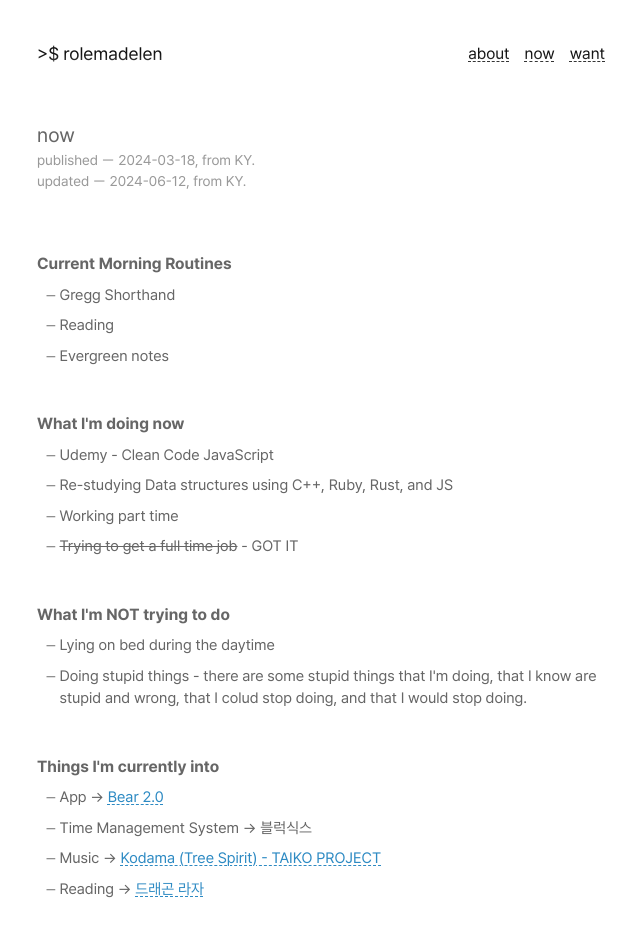
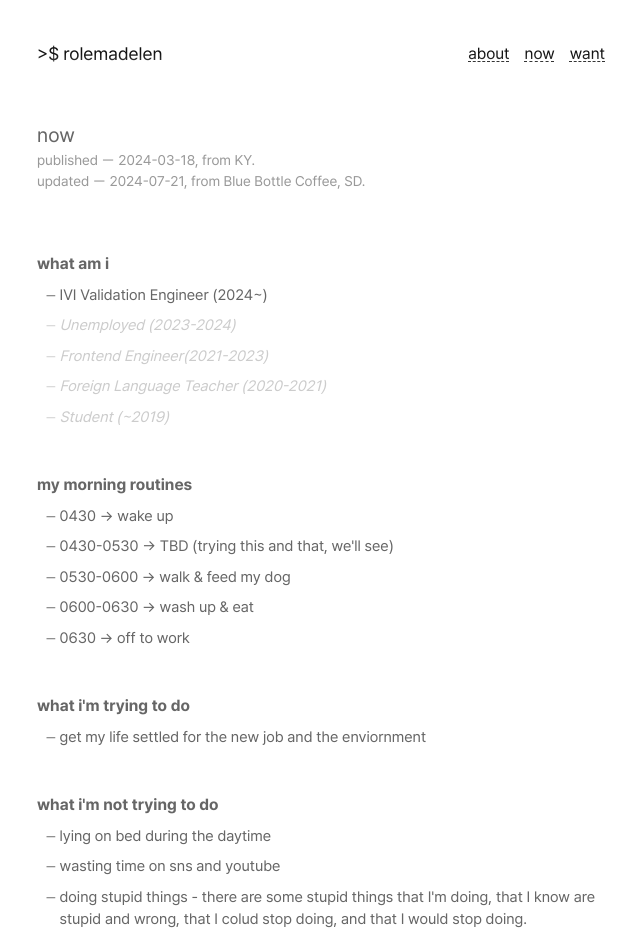
Before and after one commit to raselshikdar/blog.rasel.us.kg, a Next.js app: page /now in a window 1280 px wide. Shown: the top 952 px of the page, without its empty margins (319-959 px from the left). Built offline with nearby package versions, Linux system fonts and the light colour scheme.

Commit message:
now page updated

```diff
--- a/src/pages/now/index.tsx
+++ b/src/pages/now/index.tsx
@@ -33,43 +33,62 @@ const Now = () => {
           <h1 className={styles.title}>now</h1>
           <div className={styles.date}>
             <span>published ー 2024-03-18, from KY.</span>
-            <span>updated ー 2024-06-12, from KY.</span>
+            <span>updated ー 2024-07-21, from Blue Bottle Coffee, SD.</span>
+            {/* Blue Bottle Coffee, 3725 Paseo Pl #1060, San Diego, CA 92130 */}
           </div>
         </div>
         <main className={styles.main}>
           <div className={styles.section}>
             <div className={styles.title}>
-              <strong>Current Morning Routines</strong>
+              <strong>what am i</strong>
             </div>
             <ul className={styles.list}>
-              <li>Gregg Shorthand</li>
-              <li>Reading</li>
-              <li>Evergreen notes</li>
+              <li>IVI Validation Engineer (2024~)</li>
+              <li className={styles.greyed}>
+                <i>Unemployed (2023-2024)</i>
+              </li>
+              <li className={styles.greyed}>
+                <i>Frontend Engineer(2021-2023)</i>
+              </li>
+              <li className={styles.greyed}>
+                <i>Foreign Language Teacher (2020-2021)</i>
+              </li>
+              <li className={styles.greyed}>
+                <i>Student (~2019)</i>
+              </li>
+            </ul>
+          </div>
+          <div className={styles.section}>
+            <div className={styles.title}>
+              <strong>my morning routines</strong>
+            </div>
+            <ul className={styles.list}>
+              <li>0430 → wake up</li>
+              <li>0430-0530 → TBD (trying this and that, we'll see)</li>
+              <li>0530-0600 → walk & feed my dog</li>
+              <li>0600-0630 → wash up & eat</li>
+              <li>0630 → off to work</li>
             </ul>
           </div>
 
           <div className={styles.section}>
             <div className={styles.title}>
-              <strong>What I'm doing now</strong>
+              <strong>what i'm trying to do</strong>
             </div>
             <ul className={styles.list}>
-              <li>Udemy - Clean Code JavaScript</li>
-              <li>Re-studying Data structures using C++, Ruby, Rust, and JS</li>
-              <li>Working part time</li>
-              <li>
-                <del>Trying to get a full time job</del> - GOT IT
-              </li>
+              <li>get my life settled for the new job and the enviornment</li>
             </ul>
           </div>
 
           <div className={styles.section}>
             <div className={styles.title}>
-              <strong>What I'm NOT trying to do</strong>
+              <strong>what i'm not trying to do</strong>
             </div>
             <ul className={styles.list}>
-              <li>Lying on bed during the daytime</li>
+              <li>lying on bed during the daytime</li>
+              <li>wasting time on sns and youtube</li>
               <li>
-                Doing stupid things - there are some stupid things that I'm
+                doing stupid things - there are some stupid things that I'm
                 doing, that I know are stupid and wrong, that I colud stop
                 doing, and that I would stop doing.
               </li>
@@ -78,23 +97,16 @@ const Now = () => {
 
           <div className={styles.section}>
             <div className={styles.title}>
-              <strong>Things I'm currently into</strong>
+              <strong>things I'm currently into</strong>
             </div>
             <ul className={styles.list}>
               <li>
-                App → <a href="https://bear.app/">Bear 2.0</a>
+                Note App → <a href="https://bear.app/">Bear 2.0</a>
               </li>
-              <li>Time Management System → 블럭식스</li>
               <li>
                 Music →{' '}
-                <a href="https://open.spotify.com/track/6tJrNz6FaKIAN1TeHynDdh?si=f1b3c02f16ff4114">
-                  Kodama (Tree Spirit) - TAIKO PROJECT
-                </a>
-              </li>
-              <li>
-                Reading →{' '}
-                <a href="https://en.wikipedia.org/wiki/Dragon_Raja">
-                  드래곤 라자
+                <a href="https://open.spotify.com/track/294hRgOqnGW2BemqP8D35X?si=a8284ddc0ddc419c">
+                  Klaxon - (G)I-DLE
                 </a>
               </li>
             </ul>
--- a/src/pages/now/now.module.scss
+++ b/src/pages/now/now.module.scss
@@ -76,3 +76,7 @@
 .section {
   margin-bottom: 3rem;
 }
+
+.greyed {
+  color: #ccc;
+}
```
